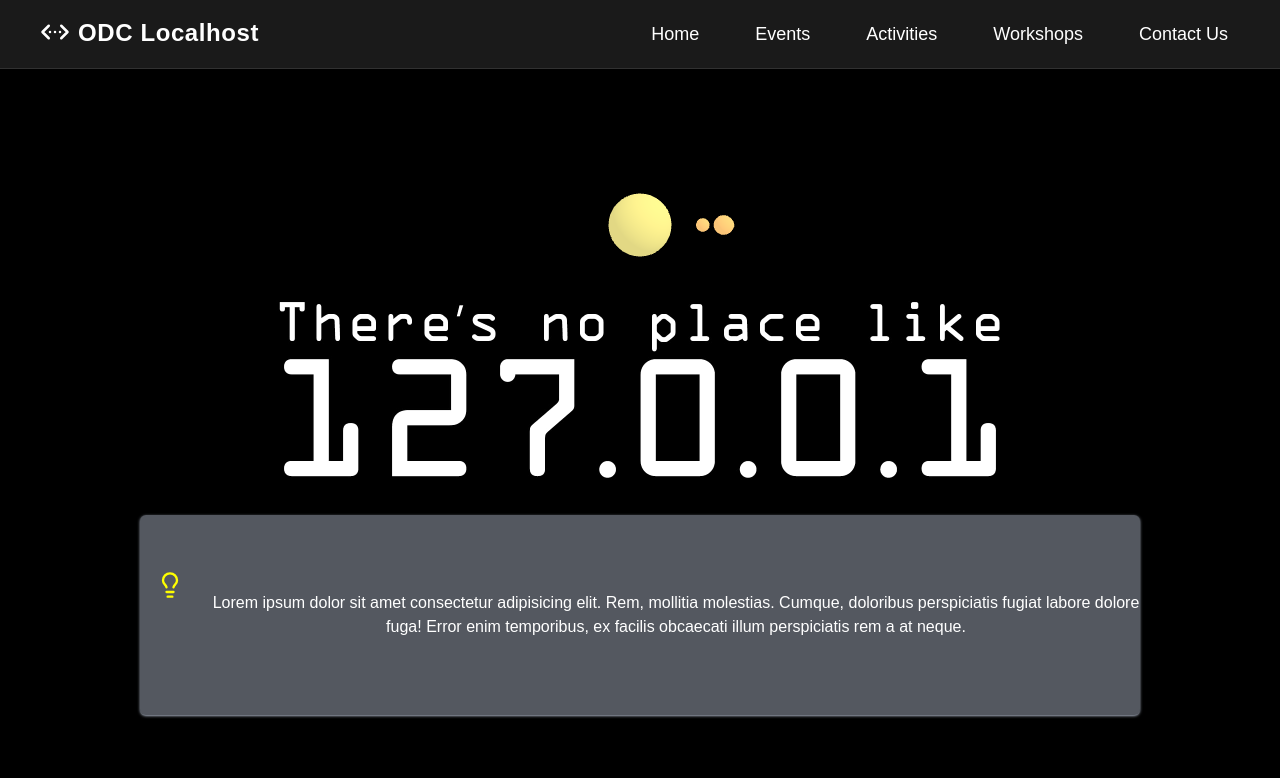
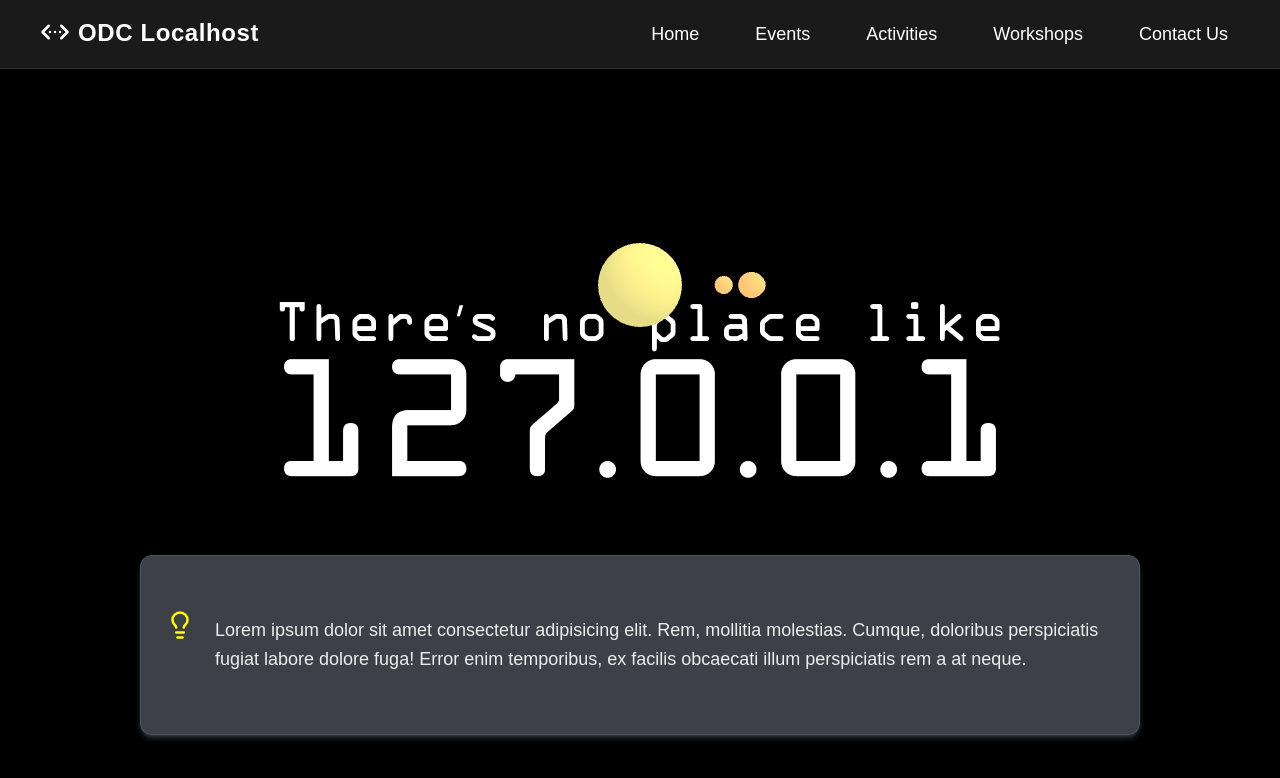
Before and after one commit to oussamazaidi11/ODC, a Next.js app: page / in a window 1280 px wide. Shown: the top 778 px of the page. Built offline with nearby package versions, Linux system fonts and the light colour scheme.

Commit message:
+++++++++

```diff
--- a/app/components/NavBar.tsx
+++ b/app/components/NavBar.tsx
@@ -47,12 +47,18 @@ export default function NavBar({ onSectionChange }: { onSectionChange: (id: stri
       </button>
 
       {isOpen && (
-        <div className="absolute top-16 left-0 w-full bg-gradient-to-r from-orange-300 to-orange-700 flex flex-col items-center gap-4 py-4 md:hidden shadow-lg animate-fadeIn">
+        <div
+          className="absolute top-16 left-0 w-full
+          backdrop-blur-lg bg-white/10 text-white
+          flex flex-col items-center gap-4 py-4 md:hidden
+          border-t border-white/10 shadow-lg animate-fadeIn"
+        >
           {menuItems.map((item) => (
             <button
               key={item.id}
               onClick={() => handleClick(item.id)}
-              className="w-full text-center py-2 text-lg font-medium hover:bg-white/20 transition-all duration-200"
+              className="w-full text-center py-2 text-lg font-medium
+              hover:bg-white/20 transition-all duration-200"
             >
               {item.name}
             </button>
--- a/app/components/ThreeScene.tsx
+++ b/app/components/ThreeScene.tsx
@@ -10,7 +10,7 @@ export default function ThreeScene() {
     const mount = mountRef.current!;
     const scene = new THREE.Scene();
 
-    // Camera
+    // --- Camera ---
     const camera = new THREE.PerspectiveCamera(
       75,
       mount.clientWidth / mount.clientHeight,
@@ -19,31 +19,32 @@ export default function ThreeScene() {
     );
     camera.position.z = 5;
 
-    // Renderer
+    // --- Renderer ---
     const renderer = new THREE.WebGLRenderer({ antialias: true, alpha: true });
     renderer.setSize(mount.clientWidth, mount.clientHeight);
+    renderer.setPixelRatio(window.devicePixelRatio);
     mount.appendChild(renderer.domElement);
 
-    // Nucleus (central sphere) - yellow
+    // --- Nucleus ---
     const nucleusGeometry = new THREE.SphereGeometry(0.5, 32, 32);
     const nucleusMaterial = new THREE.MeshStandardMaterial({
-      color: 0xfff176, // yellow
+      color: 0xfff176,
       emissive: 0xfff59d,
       emissiveIntensity: 0.6,
     });
     const nucleus = new THREE.Mesh(nucleusGeometry, nucleusMaterial);
     scene.add(nucleus);
 
-    // Electrons (small spheres) - soft orange
+    // --- Electrons ---
     const electronGeometry = new THREE.SphereGeometry(0.1, 16, 16);
     const electronMaterial = new THREE.MeshStandardMaterial({
-      color: 0xffb74d, // soft orange
+      color: 0xffb74d,
       emissive: 0xffcc80,
       emissiveIntensity: 0.8,
     });
 
     const electrons: THREE.Mesh[] = [];
-    const orbitRadius = [1, 1.5, 2]; // distances from nucleus
+    const orbitRadius = [1, 1.5, 2];
     orbitRadius.forEach((radius) => {
       const electron = new THREE.Mesh(electronGeometry, electronMaterial);
       electron.position.set(radius, 0, 0);
@@ -51,29 +52,26 @@ export default function ThreeScene() {
       electrons.push(electron);
     });
 
-    // Lights
-    const ambientLight = new THREE.AmbientLight(0xffffff, 0.5);
+    // --- Lighting ---
+    const ambientLight = new THREE.AmbientLight(0xffffff, 0.6);
     scene.add(ambientLight);
 
     const directionalLight = new THREE.DirectionalLight(0xffffff, 1);
     directionalLight.position.set(5, 5, 5);
     scene.add(directionalLight);
 
-    // Animation
+    // --- Animation ---
     let angle = 0;
     const animate = () => {
       requestAnimationFrame(animate);
-
       angle += 0.02;
 
-      // Rotate electrons around nucleus
       electrons.forEach((electron, i) => {
         const radius = orbitRadius[i];
         electron.position.x = Math.cos(angle * (i + 1)) * radius;
         electron.position.z = Math.sin(angle * (i + 1)) * radius;
       });
 
-      // Optional: nucleus slowly rotates
       nucleus.rotation.y += 0.005;
 
       renderer.render(scene, camera);
@@ -81,12 +79,16 @@ export default function ThreeScene() {
 
     animate();
 
-    // Resize
+    // --- Resize handler ---
     const handleResize = () => {
-      camera.aspect = mount.clientWidth / mount.clientHeight;
+      if (!mount) return;
+      const { clientWidth, clientHeight } = mount;
+      camera.aspect = clientWidth / clientHeight;
       camera.updateProjectionMatrix();
-      renderer.setSize(mount.clientWidth, mount.clientHeight);
+      renderer.setSize(clientWidth, clientHeight);
+      renderer.setPixelRatio(window.devicePixelRatio);
     };
+
     window.addEventListener("resize", handleResize);
 
     return () => {
@@ -95,5 +97,10 @@ export default function ThreeScene() {
     };
   }, []);
 
-  return <div ref={mountRef} className="w-full h-[60vh] mb-[250px] bg-transparent" />;
+  return (
+    <div
+      ref={mountRef}
+      className="w-full h-[50vh] sm:h-[60vh] md:h-[70vh] lg:h-[80vh] bg-transparent mb-[100px]"
+    />
+  );
 }
--- a/app/page.tsx
+++ b/app/page.tsx
@@ -23,19 +23,29 @@ export default function Home() {
         {activeSection === "home" && (
           <div className="text-center space-y-8 mb-[100px] ">
             <ThreeScene />
-            <div className="flex justify-center mt-[-200px]">
-              <div className="flex justify-center items-center gap-7 w-[1000px] h-[200px] bg-gray-400/55 backdrop-blur-md border-none rounded-md shadow-gray-400 shadow">
-                <span className="mt-[-60px] ml-4">
-                  <Lightbulb size={28} color="yellow" />
-                </span>
-                <p>
-                  Lorem ipsum dolor sit amet consectetur adipisicing elit. Rem,
-                  mollitia molestias. Cumque, doloribus perspiciatis fugiat
-                  labore dolore fuga! Error enim temporibus, ex facilis obcaecati
-                  illum perspiciatis rem a at neque.
-                </p>
-              </div>
-            </div>
+            <div className="flex justify-center mt-[-150px] px-4">
+  <div className="
+    flex flex-col sm:flex-row justify-center items-center gap-5
+    w-full sm:w-[600px] md:w-[800px] lg:w-[1000px]
+    min-h-[150px] sm:h-[180px]
+    bg-gray-400/40 backdrop-blur-md
+    rounded-xl shadow-md shadow-gray-500/40
+    p-6 text-center sm:text-left
+    border border-white/10
+    transition-all duration-300
+  ">
+    <span className="sm:mt-[-40px]">
+      <Lightbulb size={30} color="yellow" />
+    </span>
+    <p className="text-sm sm:text-base md:text-lg leading-relaxed text-white/90">
+      Lorem ipsum dolor sit amet consectetur adipisicing elit. Rem,
+      mollitia molestias. Cumque, doloribus perspiciatis fugiat labore
+      dolore fuga! Error enim temporibus, ex facilis obcaecati illum
+      perspiciatis rem a at neque.
+    </p>
+  </div>
+</div>
+
           </div>
         )}
 
```
